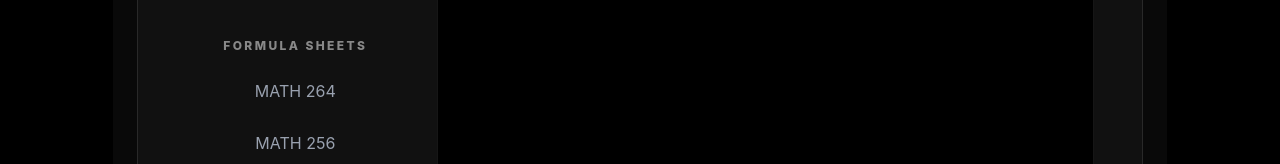
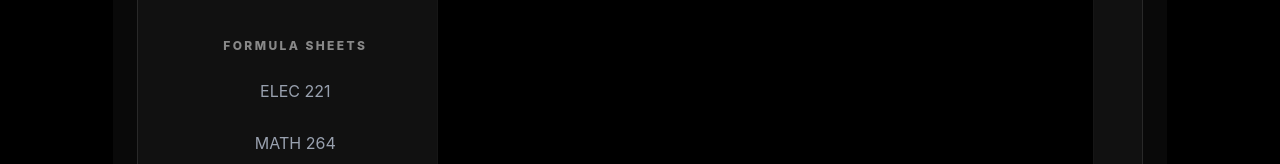
Before and after one commit to ttrieu2025/personal-website, a React (Vite) app: page /resources in a window 1280 px wide. Shown: the part 345-509 px from the top of the page. Built offline with nearby package versions, Linux system fonts and the light colour scheme.

Commit message:
fix: Add ELEC 221 Formula Sheet

```diff
--- a/src/Pages/Resources.jsx
+++ b/src/Pages/Resources.jsx
@@ -14,9 +14,10 @@ const Insightitems = [
 ];
 
 const Formulasheetitems = [
-  { id: 3, code: "MATH 264", pdf: "./Math264.pdf", href: "https://github.com/ttrieu2025/latex-code/blob/main/math-264.tex", title: "MATH 264 Formula Sheet" },
-  { id: 4, code: "MATH 256", pdf: "./Math256.pdf", href: "https://github.com/ttrieu2025/latex-code/blob/main/math-256.tex", title: "MATH 256 Formula Sheet" },
-  { id: 5, code: "MATH 253", pdf: "./Math253.pdf", href: "https://github.com/ttrieu2025/latex-code/blob/main/math-253.tex", title: "MATH 253 Formula Sheet" },
+  { id: 3, code: "ELEC 221", pdf: "./Elec221.pdf", href: "https://github.com/ttrieu2025/latex-code/blob/main/elec-221.tex", title: "ELEC 221 Formula Sheet" },
+  { id: 4, code: "MATH 264", pdf: "./Math264.pdf", href: "https://github.com/ttrieu2025/latex-code/blob/main/math-264.tex", title: "MATH 264 Formula Sheet" },
+  { id: 5, code: "MATH 256", pdf: "./Math256.pdf", href: "https://github.com/ttrieu2025/latex-code/blob/main/math-256.tex", title: "MATH 256 Formula Sheet" },
+  { id: 6, code: "MATH 253", pdf: "./Math253.pdf", href: "https://github.com/ttrieu2025/latex-code/blob/main/math-253.tex", title: "MATH 253 Formula Sheet" },
 ];
 
 function Resources() {
```
Also changed, not shown: 2 other files (tests, documents, lock files or other folders).
